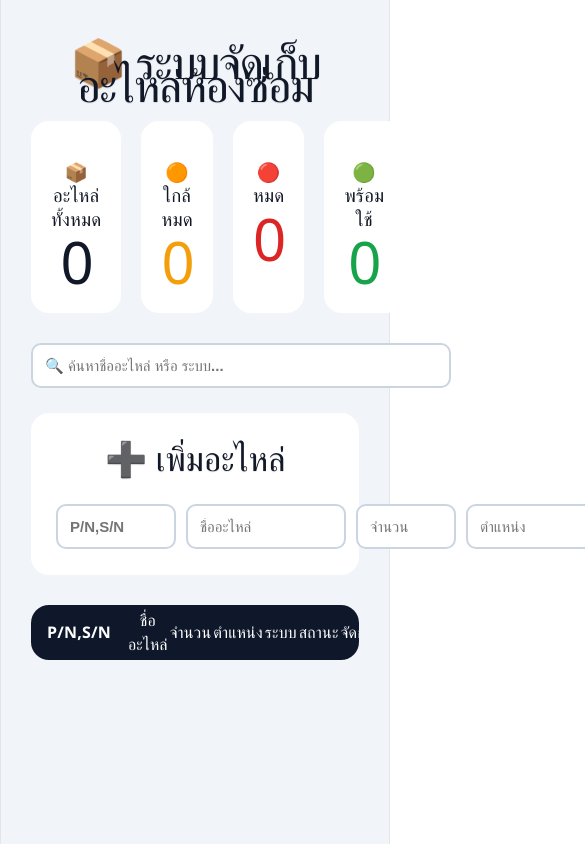
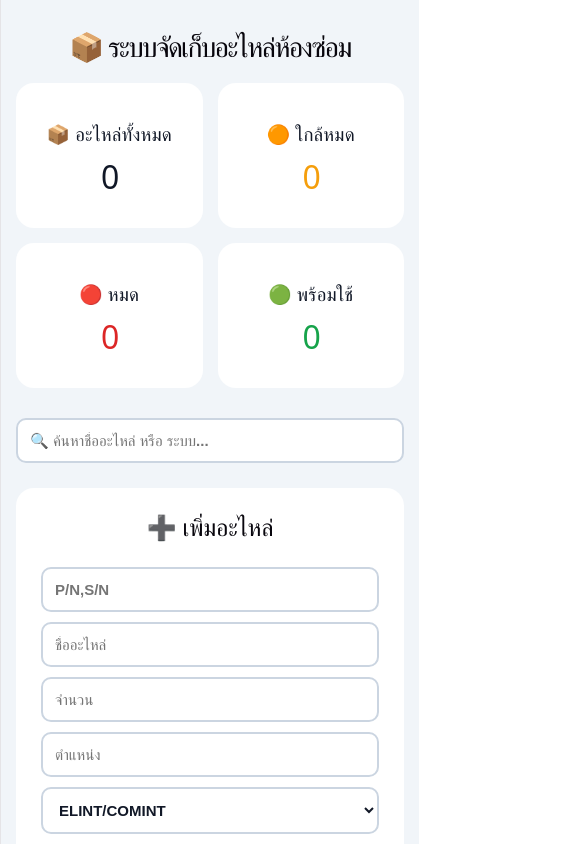
Before and after one commit to natchon5865/Part-EW3, a React (Vite) app: page / in a window 390 px wide. Shown: the top 844 px of the page, 585 px wide, since content can reach past the window. Built offline with nearby package versions, Linux system fonts and the light colour scheme.

Commit message:
Update App.tsx

```diff
--- a/src/App.tsx
+++ b/src/App.tsx
@@ -15,11 +15,12 @@ function App() {
   const [status, setStatus] = useState("พร้อมใช้");
   const [editIndex, setEditIndex] = useState<number | null>(null);
 
+  const isMobile = window.innerWidth <= 768;
+
   useEffect(() => {
     localStorage.setItem("parts", JSON.stringify(parts));
   }, [parts]);
 
-  // เพิ่ม / แก้ไข
   const addPart = () => {
     const newPart = {
       id,
@@ -39,7 +40,6 @@ function App() {
       setParts([...parts, newPart]);
     }
 
-    // reset
     setId("");
     setName("");
     setQty("");
@@ -48,12 +48,10 @@ function App() {
     setStatus("พร้อมใช้");
   };
 
-  // ลบ
   const deletePart = (indexToDelete: number) => {
     setParts(parts.filter((_, index) => index !== indexToDelete));
   };
 
-  // แก้ไข
   const editPart = (part: any, index: number) => {
     setId(part.id);
     setName(part.name);
@@ -61,14 +59,11 @@ function App() {
     setLocation(part.location);
     setSystem(part.system);
     setStatus(part.status);
-
     setEditIndex(index);
   };
 
-  // ค้นหา
   const filteredParts = parts.filter((part) => {
     const text = search.toLowerCase();
-
     return (
       part.id?.toLowerCase().includes(text) ||
       part.name?.toLowerCase().includes(text) ||
@@ -76,7 +71,6 @@ function App() {
     );
   });
 
-  // สรุป
   const total = parts.length;
   const low = parts.filter((p) => p.qty > 0 && p.qty <= 5).length;
   const empty = parts.filter((p) => p.qty === 0).length;
@@ -100,20 +94,19 @@ function App() {
       style={{
         background: "#f1f5f9",
         minHeight: "100vh",
-        padding: "30px",
+        padding: isMobile ? "15px" : "30px",
         fontFamily: "'Segoe UI', 'Prompt', sans-serif",
         color: "#111827",
+        width: "100%",
+        maxWidth: "1400px",
+        margin: "0 auto",
       }}
     >
-      {/* หัวข้อ */}
       <h1
         style={{
           textAlign: "center",
-          fontSize: "46px",
+          fontSize: isMobile ? "28px" : "46px",
           marginBottom: "25px",
-          fontWeight: "700",
-          color: "#111827",
-          textShadow: "0px 1px 1px rgba(0,0,0,0.1)",
         }}
       >
         📦 ระบบจัดเก็บอะไหล่ห้องซ่อม
@@ -123,13 +116,19 @@ function App() {
       <div
         style={{
           display: "grid",
-          gridTemplateColumns: "1fr 1fr 1fr 1fr",
-          gap: "20px",
+          gridTemplateColumns: isMobile ? "1fr 1fr" : "1fr 1fr 1fr 1fr",
+          gap: "15px",
           marginBottom: "30px",
         }}
       >
-        {/* ทั้งหมด */}
+        {[
+          ["📦 อะไหล่ทั้งหมด", total, "#111827"],
+          ["🟠 ใกล้หมด", low, "#f59e0b"],
+          ["🔴 หมด", empty, "#dc2626"],
+          ["🟢 พร้อมใช้", ready, "#16a34a"],
+        ].map(([label, value, color], i) => (
           <div
+            key={i}
             style={{
               background: "white",
               borderRadius: "18px",
@@ -137,98 +136,27 @@ function App() {
               textAlign: "center",
             }}
           >
-          <h3>📦 อะไหล่ทั้งหมด</h3>
-
+            <h3>{label}</h3>
             <h1
               style={{
-              fontSize: "58px",
-              color: "#111827",
+                fontSize: isMobile ? "32px" : "58px",
+                color: color as string,
               }}
             >
-            {total}
+              {value}
             </h1>
           </div>
-
-        {/* ใกล้หมด */}
-        <div
-          style={{
-            background: "white",
-            borderRadius: "18px",
-            padding: "20px",
-            textAlign: "center",
-          }}
-        >
-          <h3>🟠 ใกล้หมด</h3>
-
-          <h1
-            style={{
-              fontSize: "58px",
-              color: "#f59e0b",
-            }}
-          >
-            {low}
-          </h1>
-        </div>
-
-        {/* หมด */}
-        <div
-          style={{
-            background: "white",
-            borderRadius: "18px",
-            padding: "20px",
-            textAlign: "center",
-          }}
-        >
-          <h3>🔴 หมด</h3>
-
-          <h1
-            style={{
-              fontSize: "58px",
-              color: "#dc2626",
-            }}
-          >
-            {empty}
-          </h1>
-        </div>
-
-        {/* พร้อมใช้ */}
-        <div
-          style={{
-            background: "white",
-            borderRadius: "18px",
-            padding: "20px",
-            textAlign: "center",
-          }}
-        >
-          <h3>🟢 พร้อมใช้</h3>
-
-          <h1
-            style={{
-              fontSize: "58px",
-              color: "#16a34a",
-            }}
-          >
-            {ready}
-          </h1>
-        </div>
+        ))}
       </div>
 
       {/* ค้นหา */}
-      <div
-        style={{
-          textAlign: "center",
-          marginBottom: "25px",
-        }}
-      >
+      <div style={{ marginBottom: "25px" }}>
         <input
           type="text"
           placeholder="🔍 ค้นหาชื่ออะไหล่ หรือ ระบบ..."
           value={search}
           onChange={(e) => setSearch(e.target.value)}
-          style={{
-            ...inputStyle,
-            width: "420px",
-          }}
+          style={inputStyle}
         />
       </div>
 
@@ -245,10 +173,7 @@ function App() {
           style={{
             textAlign: "center",
             marginBottom: "25px",
-            fontSize: "34px",
-            color: "#111827",
-            fontWeight: "700",
-            textShadow: "0px 1px 1px rgba(0,0,0,0.1)",
+            fontSize: isMobile ? "24px" : "34px",
           }}
         >
           ➕ เพิ่มอะไหล่
@@ -257,37 +182,28 @@ function App() {
         <div
           style={{
             display: "grid",
-            gridTemplateColumns:
-              "120px 160px 100px 150px 180px 120px 90px",
+            gridTemplateColumns: isMobile ? "1fr" : "repeat(7, 1fr)",
             gap: "10px",
-            alignItems: "center",
           }}
         >
-          {/* P/N */}
           <input
             placeholder="P/N,S/N"
             value={id}
             onChange={(e) => setId(e.target.value)}
             style={inputStyle}
           />
-
-          {/* ชื่อ */}
           <input
             placeholder="ชื่ออะไหล่"
             value={name}
             onChange={(e) => setName(e.target.value)}
             style={inputStyle}
           />
-
-          {/* จำนวน */}
           <input
             placeholder="จำนวน"
             value={qty}
             onChange={(e) => setQty(e.target.value)}
             style={inputStyle}
           />
-
-          {/* ตำแหน่ง */}
           <input
             placeholder="ตำแหน่ง"
             value={location}
@@ -295,7 +211,6 @@ function App() {
             style={inputStyle}
           />
 
-          {/* ระบบ */}
           <select
             value={system}
             onChange={(e) => setSystem(e.target.value)}
@@ -308,7 +223,6 @@ function App() {
             <option>Red Sky II</option>
           </select>
 
-          {/* สถานะ */}
           <select
             value={status}
             onChange={(e) => setStatus(e.target.value)}
@@ -319,7 +233,6 @@ function App() {
             <option>หมด</option>
           </select>
 
-          {/* ปุ่ม */}
           <button
             onClick={addPart}
             style={{
@@ -330,6 +243,7 @@ function App() {
               padding: "12px",
               fontWeight: "700",
               cursor: "pointer",
+              width: "100%",
             }}
           >
             {editIndex !== null ? "บันทึก" : "เพิ่ม"}
@@ -342,12 +256,13 @@ function App() {
         style={{
           background: "white",
           borderRadius: "18px",
-          overflow: "hidden",
+          overflowX: "auto",
         }}
       >
         <table
           style={{
             width: "100%",
+            minWidth: "900px",
             borderCollapse: "collapse",
           }}
         >
@@ -375,18 +290,12 @@ function App() {
                 style={{
                   textAlign: "center",
                   borderBottom: "1px solid #e2e8f0",
-                  color: "#111827",
-                  fontWeight: "600",
                 }}
               >
                 <td style={{ padding: "14px" }}>{part.id}</td>
-
                 <td>{part.name}</td>
-
                 <td>{part.qty}</td>
-
                 <td>{part.location}</td>
-
                 <td>{part.system}</td>
 
                 <td>
@@ -395,7 +304,6 @@ function App() {
                       padding: "6px 14px",
                       borderRadius: "999px",
                       color: "white",
-                      fontSize: "14px",
                       fontWeight: "700",
                       background:
                         part.status === "พร้อมใช้"
@@ -410,77 +318,42 @@ function App() {
                 </td>
 
                 <td>
-
                   <button
-
                     onClick={() => editPart(part, index)}
-
                     style={{
-
                       background: "#2563eb",
-
                       color: "white",
-
                       border: "none",
-
                       padding: "8px 12px",
-
                       borderRadius: "8px",
-
                       marginRight: "8px",
-
                       cursor: "pointer",
-
                     }}
-
                   >
-
                     แก้ไข
-
                   </button>
 
                   <button
-
                     onClick={() => deletePart(index)}
-
                     style={{
-
                       background: "#dc2626",
-
                       color: "white",
-
                       border: "none",
-
                       padding: "8px 12px",
-
                       borderRadius: "8px",
-
                       cursor: "pointer",
-
                     }}
-
                   >
-
                     ลบ
-
                   </button>
-
                 </td>
-
               </tr>
-
             ))}
-
           </tbody>
-
         </table>
-
       </div>
-
     </div>
-
   );
-
 }
 
 export default App;
```
Lines whose indentation alone changed are shown as unchanged.
